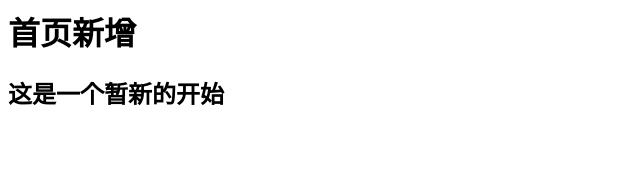
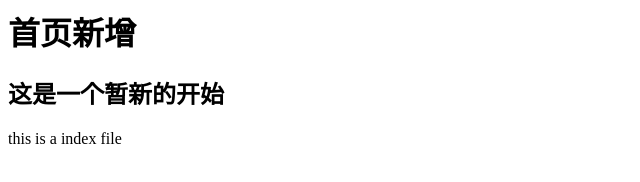
Before and after one commit to sbg991276246/git-test, a plain HTML site: page index.html in a window 1280 px wide. Shown: the whole page, without its empty margins (0-640 px from the left). Drawn offline with Linux system fonts and the light colour scheme.

Commit message:
Update index.html
new p tag

```diff
--- a/index.html
+++ b/index.html
@@ -5,5 +5,6 @@
 <body>
    <h1>首页新增</h1>
    <h2>这是一个暂新的开始</h2>
+   <p>this is a index file</p>
 </body>
 </html>
```
